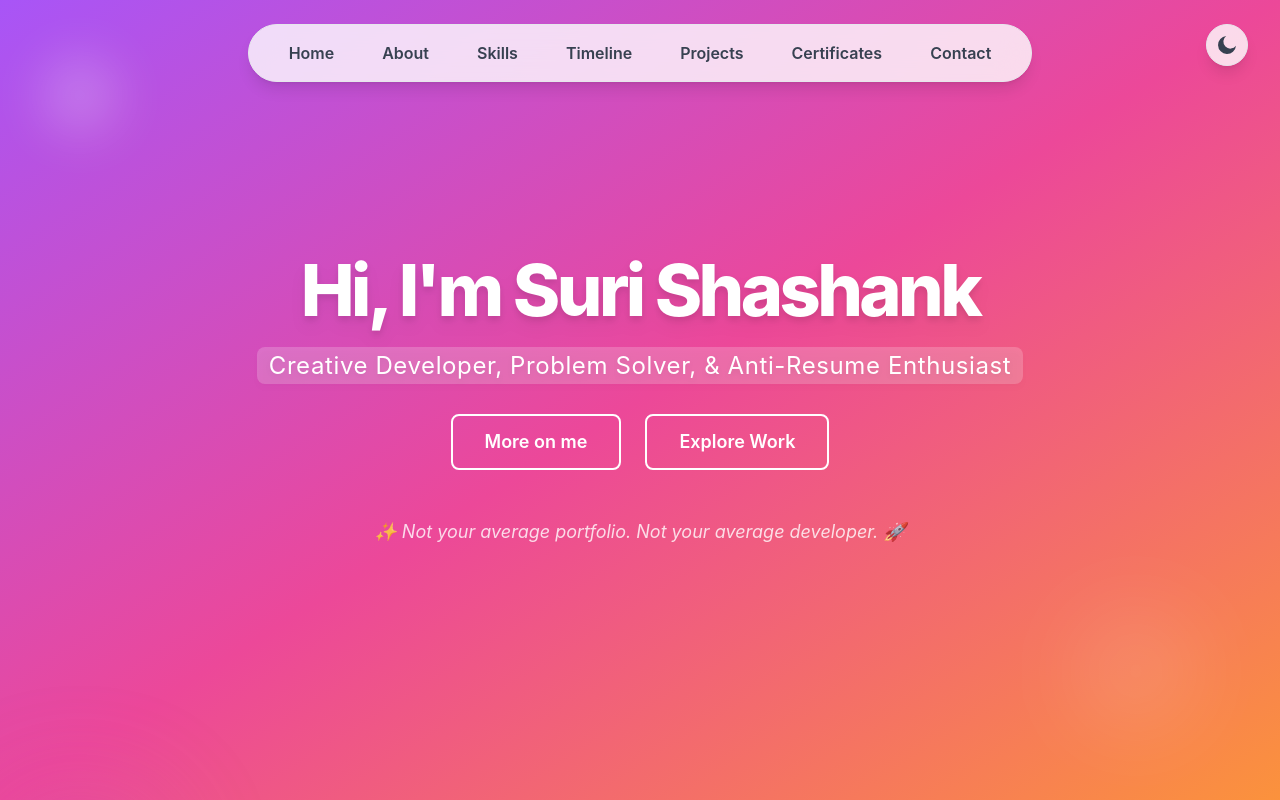
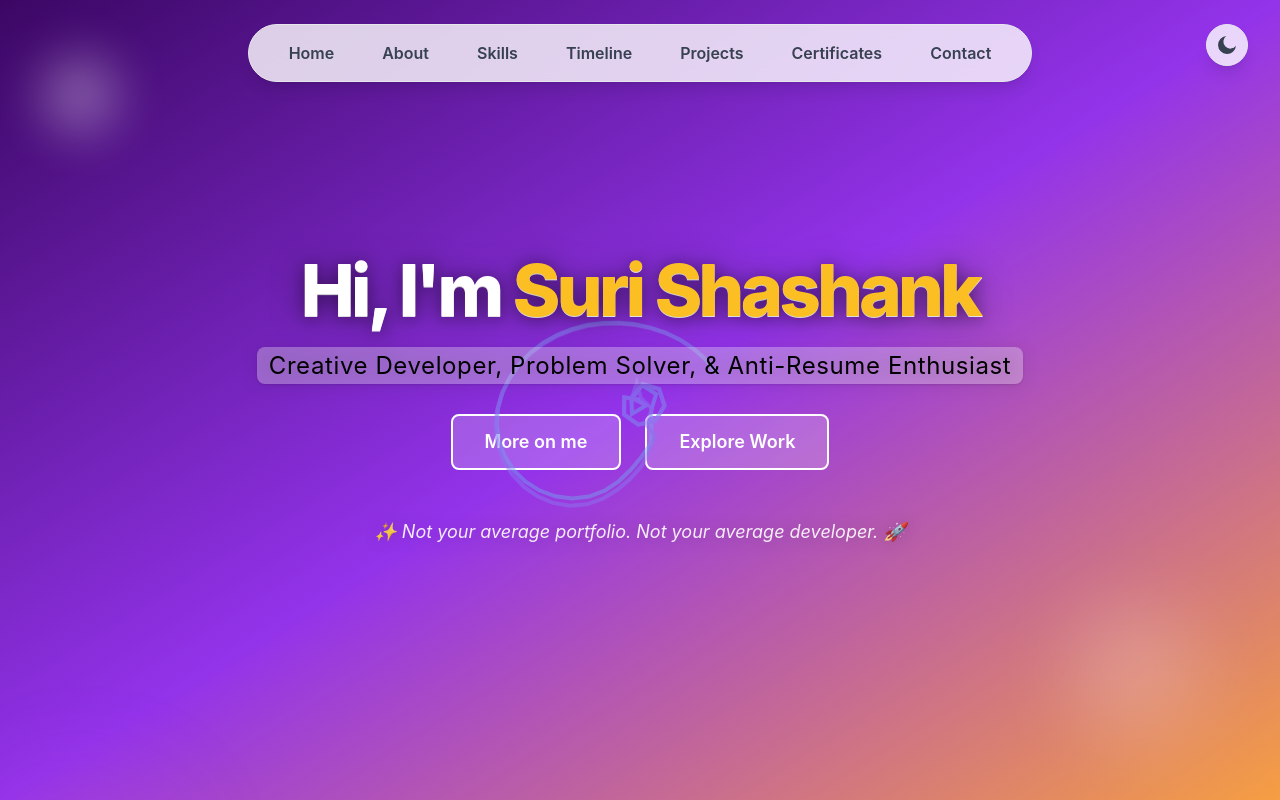
Before and after one commit to shashanksuri616/mypage, a React (Create React App) app in the folder frontend/: page / in a window 1280 px wide. Shown: the top 800 px of the page. Built offline with nearby package versions, Linux system fonts and the light colour scheme.

Commit message:
Updated Hero.js

```diff
--- a/frontend/src/components/Hero.js
+++ b/frontend/src/components/Hero.js
@@ -1,6 +1,6 @@
 import { useState, useRef, useEffect } from "react";
 import { motion, useAnimation, useInView } from "framer-motion";
-import SnakeBackground from "./SnakeBackground"; // Assuming this is the correct path to your SnakeBackground component
+import SnakeBackground from "./SnakeBackground";
 
 const floatingVariants = {
   animate: {
@@ -44,14 +44,15 @@ const Hero = () => {
   };
 
   return (
-    <motion.section id = "hero"
+    <motion.section
+      id="hero"
       ref={ref}
       className="
-  min-h-screen h-screen flex flex-col justify-center items-center
-  bg-gradient-to-br from-purple-500 via-pink-500 to-orange-400
-  dark:bg-gradient-to-br dark:from-emerald-900 dark:via-indigo-900 dark:to-black
-  text-white text-center relative overflow-hidden transition-colors duration-500
-"
+        min-h-screen h-screen flex flex-col justify-center items-center
+        bg-gradient-to-br from-[#3b0764] via-[#9333ea] to-[#f59e42]
+        dark:bg-gradient-to-br dark:from-[#022c22] dark:via-[#312e81] dark:to-[#000]
+        text-white text-center relative overflow-hidden transition-colors duration-500
+      "
       initial="hidden"
       animate={controls}
       variants={{
@@ -59,17 +60,17 @@ const Hero = () => {
         visible: { opacity: 1, y: 0, transition: { duration: 1.2, ease: "easeOut" } },
       }}
     >
-      {/* Animated Background Overlay */}
-      {/*<SnakeBackground />*/}
+      {/* Animated Snake Background */}
+      <SnakeBackground />
 
       {/* Floating Animated Elements */}
       <motion.div
-        className="absolute top-10 left-10 w-20 h-20 bg-white/20 rounded-full blur-xl pointer-events-none"
+        className="absolute top-10 left-10 w-20 h-20 bg-white/30 dark:bg-white/10 rounded-full blur-xl pointer-events-none"
         variants={floatingVariants}
         animate="animate"
       />
       <motion.div
-        className="absolute bottom-20 right-20 w-32 h-32 bg-white/10 rounded-full blur-2xl pointer-events-none"
+        className="absolute bottom-20 right-20 w-32 h-32 bg-white/20 dark:bg-white/5 rounded-full blur-2xl pointer-events-none"
         variants={floatingVariants}
         animate="animate"
         style={{ animationDelay: "1s" }}
@@ -77,18 +78,21 @@ const Hero = () => {
 
       {/* Main Content */}
       <motion.h1
-        className="text-6xl md:text-7xl font-extrabold tracking-tighter drop-shadow-lg mb-4"
+        className="text-6xl md:text-7xl font-extrabold tracking-tighter drop-shadow-[0_2px_16px_rgba(0,0,0,0.35)] mb-4"
         variants={textVariants}
         custom={1}
+        style={{
+          textShadow: "0 2px 16px rgba(0,0,0,0.35), 0 1px 0 #fff"
+        }}
       >
-        Hi, I'm Suri Shashank
+        Hi, I'm <span className="text-[#fbbf24] dark:text-[#a3e635]">Suri Shashank</span>
       </motion.h1>
       <motion.p
-        className="mt-2 text-xl md:text-2xl tracking-wide drop-shadow-md mb-8"
+        className="mt-2 text-xl md:text-2xl tracking-wide drop-shadow-[0_1px_8px_rgba(0,0,0,0.25)] mb-8"
         variants={textVariants}
         custom={2}
       >
-        <span className="bg-white/20 px-3 py-1 rounded-lg">
+        <span className="bg-white/30 dark:bg-black/30 px-3 py-1 rounded-lg text-black dark:text-white shadow">
           Creative Developer, Problem Solver, & Anti-Resume Enthusiast
         </span>
       </motion.p>
@@ -97,27 +101,12 @@ const Hero = () => {
         variants={textVariants}
         custom={3}
       >
-        {/* <motion.a
-          href="D:/College/Anti_CV.pdf"
-          target="_blank"
-          rel="noopener noreferrer"
+        <motion.button
+          className="border-2 border-white px-8 py-3 text-lg font-semibold rounded-lg transition-all duration-300 bg-white/20 dark:bg-white/10 text-white hover:text-[#3b0764] dark:hover:text-[#a3e635] hover:bg-white focus:outline-none focus:ring-2 focus:ring-[#fbbf24] dark:focus:ring-[#a3e635]"
           whileHover={{
             scale: 1.08,
             backgroundColor: "#fff",
-            color: "#000",
-            boxShadow: "0 8px 32px 0 rgba(255,255,255,0.2)",
-          }}
-          whileTap={{ scale: 0.97 }}
-          className="border-2 border-white px-8 py-3 text-lg font-semibold rounded-lg transition-all duration-300 bg-transparent"
-        >
-          More on Me
-        </motion.a> */}
-        <motion.button
-          className="border-2 border-white px-8 py-3 text-lg font-semibold rounded-lg transition-all duration-300 bg-transparent"
-          whileHover={{
-            scale: 1.08,
-            backgroundColor: "#fff",
-            color: "#000",
+            color: "#3b0764",
             boxShadow: "0 8px 32px 0 rgba(255,255,255,0.2)",
           }}
           whileTap={{ scale: 0.97 }}
@@ -128,11 +117,11 @@ const Hero = () => {
           More on me
         </motion.button>
         <motion.button
-          className="border-2 border-white px-8 py-3 text-lg font-semibold rounded-lg transition-all duration-300 bg-transparent"
+          className="border-2 border-white px-8 py-3 text-lg font-semibold rounded-lg transition-all duration-300 bg-white/20 dark:bg-white/10 text-white hover:text-[#3b0764] dark:hover:text-[#a3e635] hover:bg-white focus:outline-none focus:ring-2 focus:ring-[#fbbf24] dark:focus:ring-[#a3e635]"
           whileHover={{
             scale: 1.08,
             backgroundColor: "#fff",
-            color: "#000",
+            color: "#3b0764",
             boxShadow: "0 8px 32px 0 rgba(255,255,255,0.2)",
           }}
           whileTap={{ scale: 0.97 }}
@@ -146,7 +135,7 @@ const Hero = () => {
 
       {/* Fun Interactive Tagline */}
       <motion.p
-        className="mt-12 text-lg italic text-white/80"
+        className="mt-12 text-lg italic text-white/90 drop-shadow-[0_1px_8px_rgba(0,0,0,0.18)]"
         initial={{ opacity: 0, y: 30 }}
         animate={inView ? { opacity: 1, y: 0 } : {}}
         transition={{ delay: 1.2, duration: 1 }}
```
